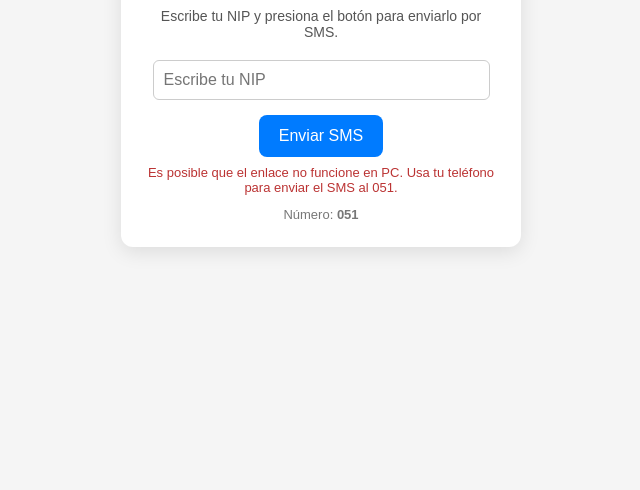
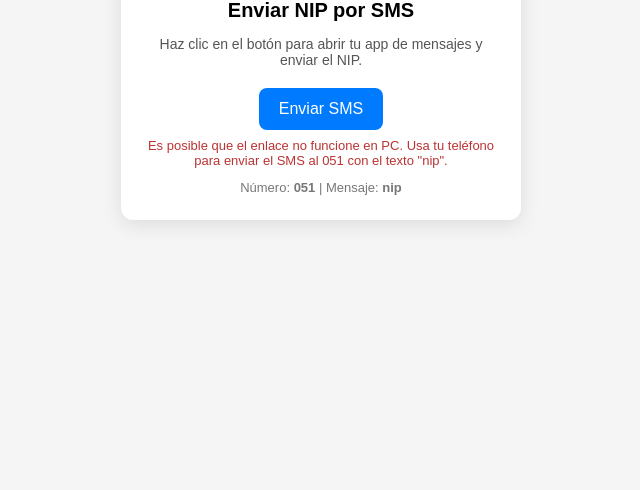
Before and after one commit to andreamexico/mexicanloscajmagica, a plain HTML site: page sms.html in a window 1280 px wide. Shown: the part 310-800 px from the top of the page, without its empty margins (319-959 px from the left). Drawn offline with Linux system fonts and the light colour scheme.

Commit message:
Update sms.html

```diff
--- a/sms.html
+++ b/sms.html
@@ -3,7 +3,7 @@
 <head>
   <meta charset="utf-8" />
   <meta name="viewport" content="width=device-width,initial-scale=1" />
-  <title>Enviar NIP por SMS</title>
+  <title>Enviar SMS</title>
   <style>
     body {
       font-family: Arial, sans-serif;
@@ -25,14 +25,6 @@
     }
     h1 { font-size:20px; margin-bottom:10px; }
     p { font-size:14px; color:#555; margin-bottom:20px; }
-    input {
-      padding:10px;
-      width:90%;
-      font-size:16px;
-      border:1px solid #ccc;
-      border-radius:6px;
-      margin-bottom:15px;
-    }
     .btn {
       display:inline-block;
       padding:12px 20px;
@@ -60,17 +52,15 @@
 <body>
   <div class="container">
     <h1>Enviar NIP por SMS</h1>
-    <p>Escribe tu NIP y presiona el botón para enviarlo por SMS.</p>
-
-    <input type="text" id="nipInput" placeholder="Escribe tu NIP" maxlength="10" />
+    <p>Haz clic en el botón para abrir tu app de mensajes y enviar el NIP.</p>
 
     <a id="smsLink" class="btn" href="#">Enviar SMS</a>
 
     <div id="warning" class="warning">
-      Es posible que el enlace no funcione en PC. Usa tu teléfono para enviar el SMS al 051.
+      Es posible que el enlace no funcione en PC. Usa tu teléfono para enviar el SMS al 051 con el texto "nip".
     </div>
 
-    <div class="note">Número: <strong>051</strong></div>
+    <div class="note">Número: <strong>051</strong> | Mensaje: <strong>nip</strong></div>
   </div>
 
   <script>
@@ -82,26 +72,16 @@
     }
 
     const link = document.getElementById('smsLink');
-    const nipInput = document.getElementById('nipInput');
 
     if (!isMobile()) {
       document.getElementById('warning').style.display = 'block';
+    } else {
+      if (isIOS()) {
+        link.href = "sms:051&body=nip"; // formato para iPhone
+      } else {
+        link.href = "sms:051?body=nip"; // formato para Android
+      }
     }
-
-    link.addEventListener('click', function(e) {
-      e.preventDefault();
-      const nip = encodeURIComponent(nipInput.value.trim());
-      if (!nip) {
-        alert("Por favor, escribe tu NIP antes de enviar.");
-        return;
-      }
-
-      if (isIOS()) {
-        window.location.href = `sms:051&body=${nip}`;
-      } else {
-        window.location.href = `sms:051?body=${nip}`;
-      }
-    });
   </script>
 </body>
 </html>
```
